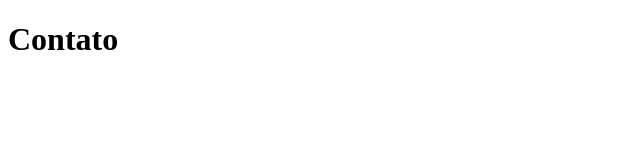
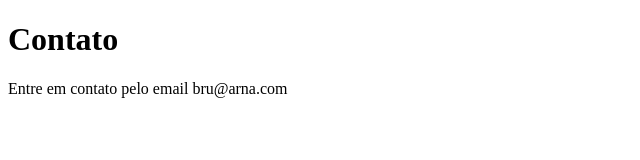
Before and after one commit to BrunaArna/sistema-de-cadastro, a plain HTML site: page contato.html in a window 1280 px wide. Shown: the whole page, without its empty margins (0-640 px from the left). Drawn offline with Linux system fonts and the light colour scheme.

Commit message:
adicionando um email de contato

```diff
--- a/contato.html
+++ b/contato.html
@@ -4,9 +4,10 @@
     <meta charset="UTF-8">
     <meta http-equiv="X-UA-Compatible" content="IE=edge">
     <meta name="viewport" content="width=device-width, initial-scale=1.0">
-    <title>Document</title>
+    <title>Contato</title>
 </head>
 <body>
     <h1>Contato</h1>
+    <p>Entre em contato pelo email bru@arna.com</p>
 </body>
 </html>
```
